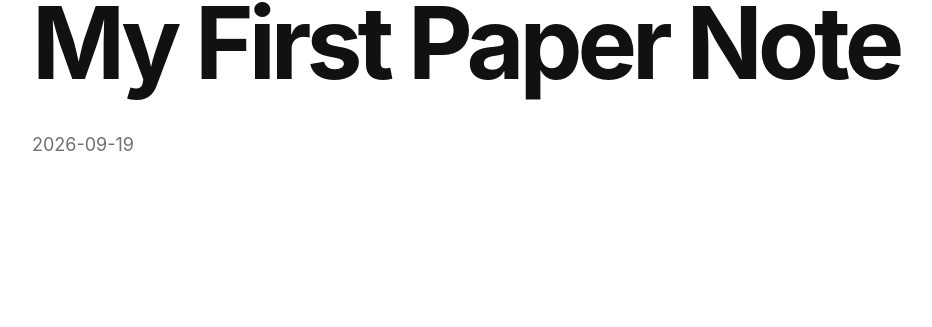
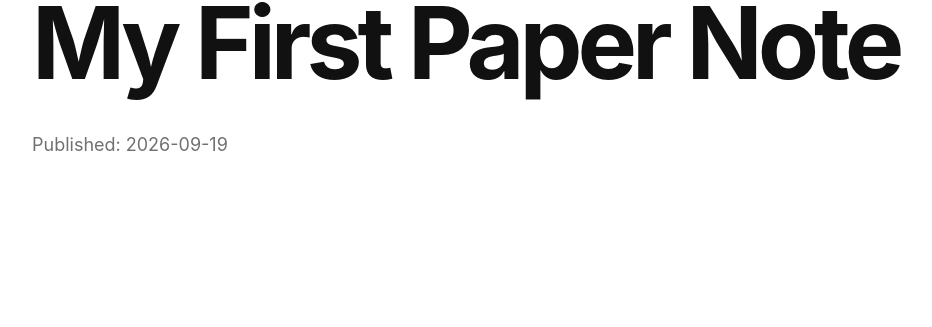
Before and after one commit to JihunYangKR/JihunYangKR.github.io, a Jekyll site: the page built from archive/papers/_posts/2026-09-19-first-paper.md, in a window 1280 px wide and 900 px high. Shown: the part 386-713 px from the top of the window, without its empty margins (82-1014 px from the left). Built offline with Jekyll 4.4.1, drawn with Linux system fonts in a browser that asks for light colours.

Commit message:
Update post.html

```diff
--- a/_layouts/post.html
+++ b/_layouts/post.html
@@ -159,7 +159,17 @@
         </h1>
 
         <p class="hero-description">
+
+            Published:
             {{ page.date | date: "%Y-%m-%d" }}
+
+            {% if page.updated %}
+
+                · Updated:
+                {{ page.updated | date: "%Y-%m-%d" }}
+
+            {% endif %}
+
         </p>
 
     </div>
```
